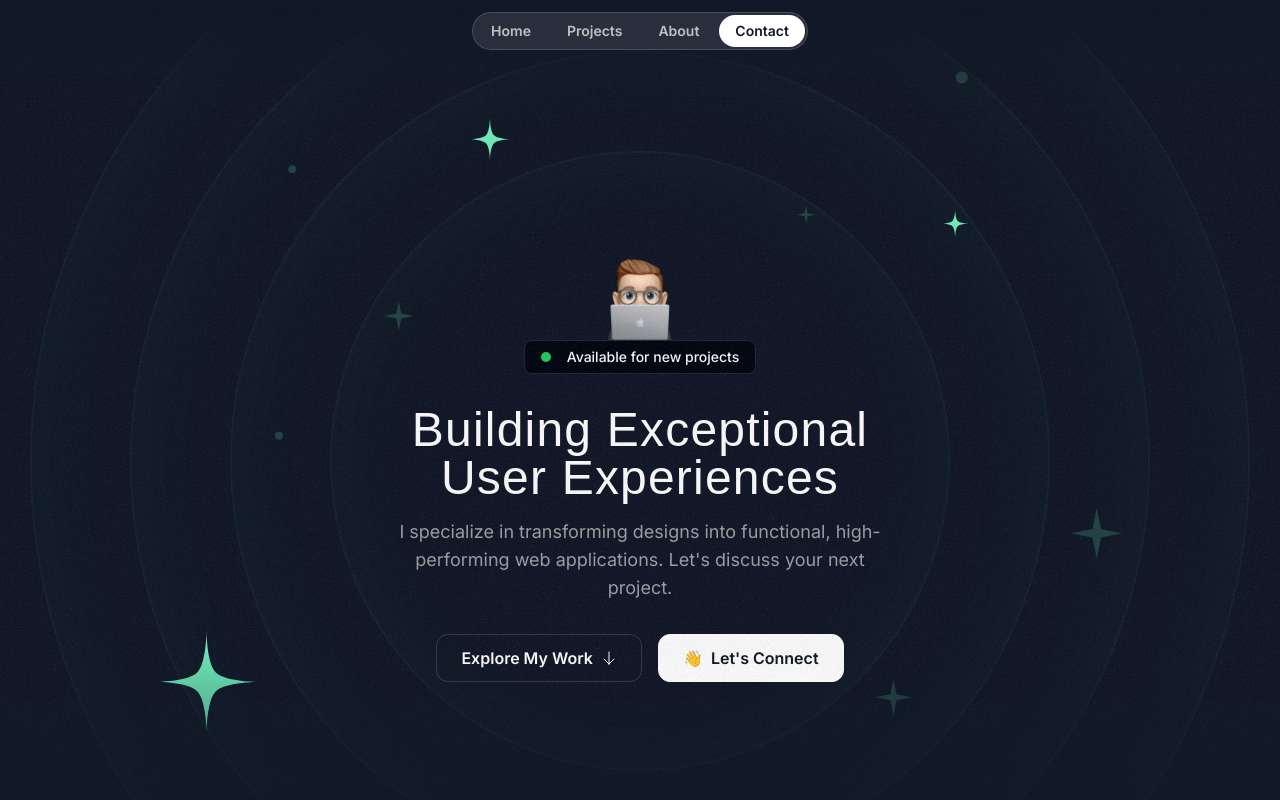
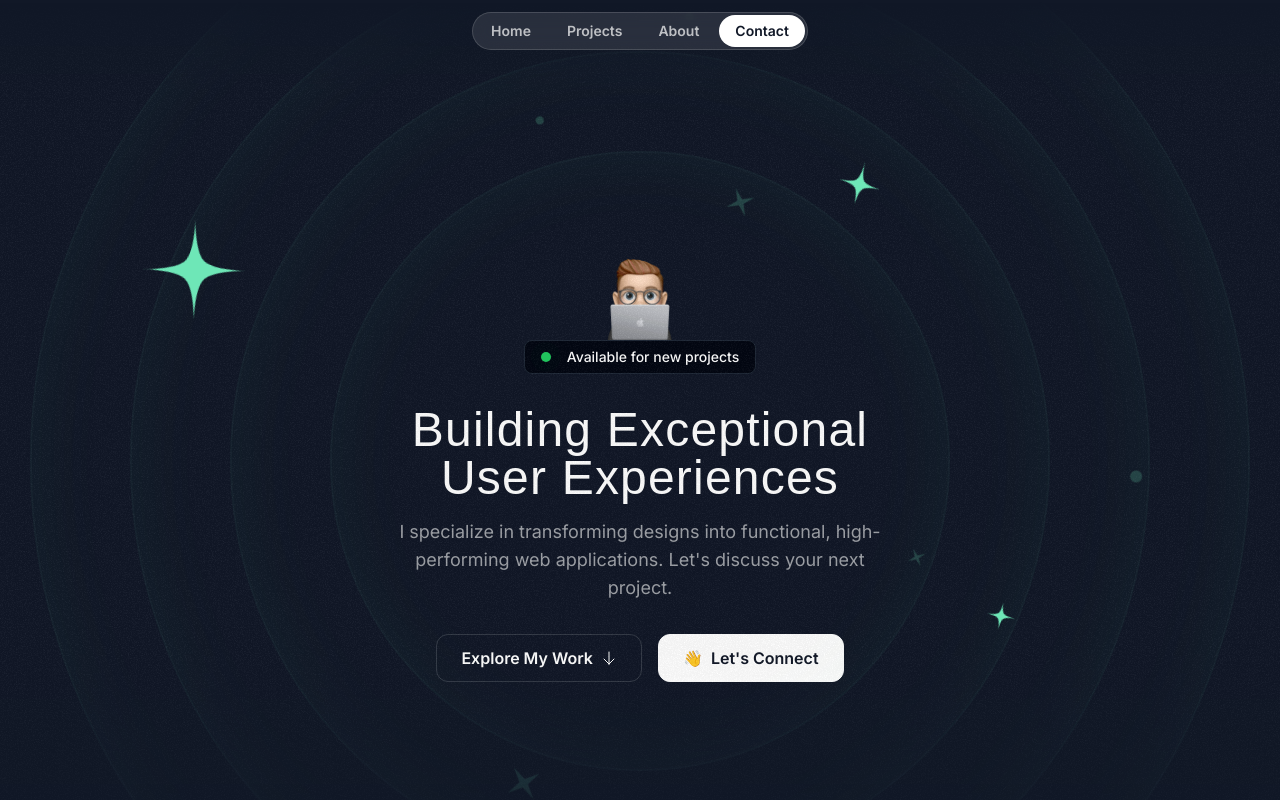
Before and after one commit to aaronjsharp/frontend_portfolio, a Next.js app: page / in a window 1280 px wide. Shown: the top 800 px of the page. Built offline with nearby package versions, Linux system fonts and the light colour scheme; a web font is replaced by a local one.

Commit message:
Complete star animations in the hero section

```diff
--- a/src/components/HeroOrbit.tsx
+++ b/src/components/HeroOrbit.tsx
@@ -1,26 +1,53 @@
 import { PropsWithChildren } from 'react';
+import { twMerge } from 'tailwind-merge';
 
 export const HeroOrbit = ({
   children,
   size,
-  rotation
-}: PropsWithChildren<{ size: number; rotation: number }>) => {
+  rotation,
+  orbitDuration,
+  shouldOrbit = false,
+  spinDuration,
+  shouldSpin = false
+}: PropsWithChildren<{
+  size: number;
+  rotation: number;
+  orbitDuration?: string;
+  shouldOrbit?: boolean;
+  spinDuration?: string;
+  shouldSpin?: boolean;
+}>) => {
   return (
-    <div className='absolute top-1/2 left-1/2 -translate-x-1/2 -translate-y-1/2'>
+    <div className='absolute top-1/2 left-1/2 -translate-x-1/2 -translate-y-1/2 '>
+      <div
+        className={twMerge(shouldOrbit && 'animate-spin')}
+        style={{
+          animationDuration: orbitDuration,
+        }}
+      >
         <div
-          className='flex items-start justify-start'
+          className='flex items-start justify-start '
           style={{
             transform: `rotate(${rotation}deg)`,
             height: `${size}px`,
-            width: `${size}px`
+            width: `${size}px`,
           }}
         >
-          <div className='inline-flex' style={{
-            transform: `rotate(${rotation * -1}deg)`
-          }}>
-            {children}
+          <div className={twMerge(shouldSpin && 'animate-spin')}
+        style={{
+          animationDuration: spinDuration,
+        }}>
+            <div
+              className='inline-flex'
+              style={{
+                transform: `rotate(${rotation * -1}deg)`,
+              }}
+            >
+              {children}
+            </div>
           </div>
         </div>
       </div>
-  )
-}
+    </div>
+  );
+};
--- a/src/sections/Hero.tsx
+++ b/src/sections/Hero.tsx
@@ -20,35 +20,35 @@
         <div className='size-[820px] hero-ring' />
         <div className='size-[1020px] hero-ring' />
         <div className='size-[1220px] hero-ring' />
-        <HeroOrbit size={800} rotation={-72}>
-          <StarIcon className='size-28 text-emerald-300' />
+        <HeroOrbit size={430} rotation={-14} shouldOrbit orbitDuration='30s' shouldSpin spinDuration='3s'>
+          <SparkleIcon className='size-8 text-emerald-300/20' />
         </HeroOrbit>
-        <HeroOrbit size={550} rotation={20}>
+        <HeroOrbit size={440} rotation={79} shouldOrbit orbitDuration='32s' shouldSpin spinDuration='3s'>
+          <SparkleIcon className='size-5 text-emerald-300/20' />
+        </HeroOrbit>
+        <HeroOrbit size={520} rotation={-41} shouldOrbit orbitDuration='34s'>
+          <div className='size-2 rounded-full bg-emerald-300/20' />
+        </HeroOrbit>
+        <HeroOrbit size={530} rotation={178} shouldOrbit orbitDuration='36s' shouldSpin spinDuration='3s'>
+          <SparkleIcon className='size-10 text-emerald-300/20' />
+        </HeroOrbit>
+        <HeroOrbit size={550} rotation={20} shouldOrbit orbitDuration='38s' shouldSpin spinDuration='6s'>
           <StarIcon className='size-12 text-emerald-300' />
         </HeroOrbit>
-        <HeroOrbit size={590} rotation={98}>
+        <HeroOrbit size={590} rotation={98} shouldOrbit orbitDuration='40s' shouldSpin spinDuration='6s'>
           <StarIcon className='size-8 text-emerald-300' />
         </HeroOrbit>
-        <HeroOrbit size={430} rotation={-14}>
-          <SparkleIcon className='size-8 text-emerald-300/20' />
+        <HeroOrbit size={650} rotation={-5} shouldOrbit orbitDuration='42s'>
+          <div className='size-2 rounded-full bg-emerald-300/20' />
         </HeroOrbit>
-        <HeroOrbit size={440} rotation={79}>
-          <SparkleIcon className='size-5 text-emerald-300/20' />
-        </HeroOrbit>
-        <HeroOrbit size={530} rotation={178}>
-          <SparkleIcon className='size-10 text-emerald-300/20' />
-        </HeroOrbit>
-        <HeroOrbit size={710} rotation={144}>
+        <HeroOrbit size={710} rotation={144} shouldOrbit orbitDuration='44s' shouldSpin spinDuration='3s'>
           <SparkleIcon className='size-14 text-emerald-300/20' />
         </HeroOrbit>
-        <HeroOrbit size={720} rotation={85}>
+        <HeroOrbit size={720} rotation={85} shouldOrbit orbitDuration='46s'>
           <div className='size-3 rounded-full bg-emerald-300/20' />
         </HeroOrbit>
-        <HeroOrbit size={520} rotation={-41}>
-          <div className='size-2 rounded-full bg-emerald-300/20' />
-        </HeroOrbit>
-        <HeroOrbit size={650} rotation={-5}>
-          <div className='size-2 rounded-full bg-emerald-300/20' />
+        <HeroOrbit size={800} rotation={-72} shouldOrbit orbitDuration='48s' shouldSpin spinDuration='6s'>
+          <StarIcon className='size-28 text-emerald-300' />
         </HeroOrbit>
       </div>
       <div className='container'>
@@ -60,7 +60,7 @@
             width={100}
           />
           <div className='bg-gray-950 border border-gray-800 px-4 py-1.5 inline-flex items-center gap-4 rounded-lg'>
-            <div className='relative bg-green-500 size-2.5 rounded-full ' >
+            <div className='relative bg-green-500 size-2.5 rounded-full '>
               <div className='absolute inset-0 bg-green-500 size-2.5 rounded-full animate-ping-large' />
             </div>
             <div className='text-sm font-medium'>
```
